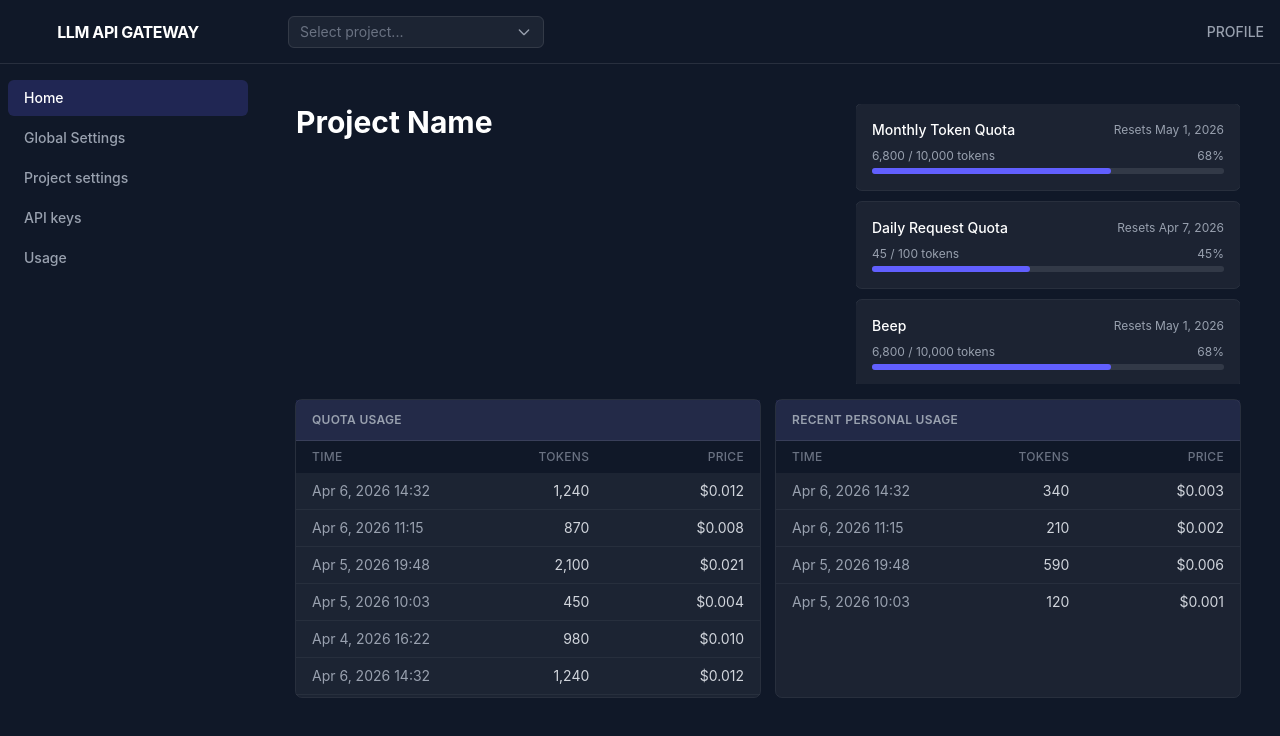
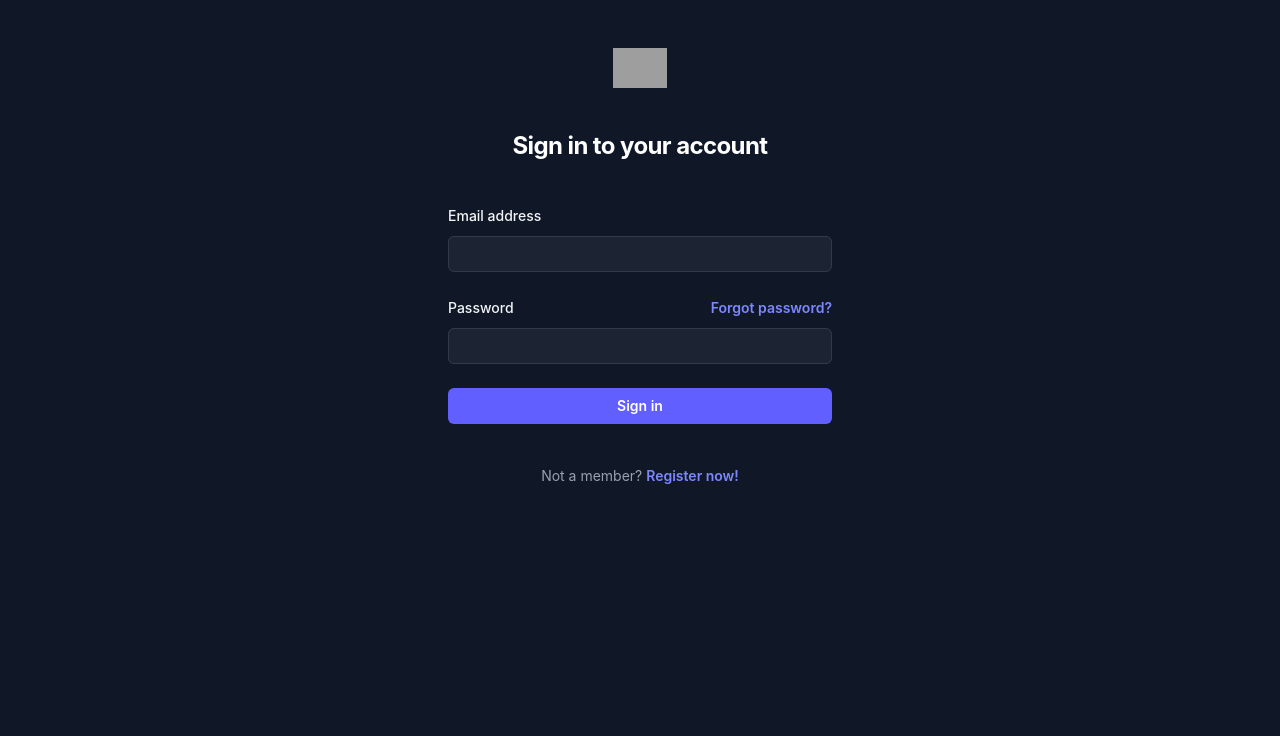
Before and after one commit to DomaDani/llm-api-gateway, a React (Vite) app in the folder dashboard/frontend/: page / in a window 1280 px wide. Before the commit this address led to /home. Shown: the top 736 px of the page. Built offline with nearby package versions, Linux system fonts and the light colour scheme; grey boxes are pictures that could not be loaded.

Commit message:
move pages back under authprovider

```diff
--- a/dashboard/frontend/src/app/App.jsx
+++ b/dashboard/frontend/src/app/App.jsx
@@ -1,6 +1,9 @@
 import { Routes, Route, Navigate } from 'react-router-dom';
 import Sidebar from '../components/blocks/Sidebar';
+import { AuthProvider } from '../auth/AuthProvider';
+import ProtectedRoute from '../components/shared/ProtectedRoute';
 
+import Login from '../pages/Login/Login';
 import Home from '../pages/Home/Home'
 import GlobalSettings from '../pages/Global/GlobalSettings';
 import ProjectSetings from '../pages/Project/ProjectSettings';
@@ -10,8 +13,12 @@ import Profile from '../pages/Profile/Profile';
 
 function App() {
   return (
+    <AuthProvider>
+      <div className="App">
         <Routes>
-      <Route path="/" element={<Navigate to="/home" replace />} />
+          <Route path="/" element={<Login />} />
+
+          <Route element={<ProtectedRoute />}>
             <Route path="/home" element={<Sidebar><Home /></Sidebar>} />
             <Route path="/global"  element={<Sidebar><GlobalSettings /></Sidebar>} />
             <Route path="/project"  element={<Sidebar><ProjectSetings /></Sidebar>} />
@@ -19,28 +26,13 @@ function App() {
             {/* <Route path="/statistics"   element={<Sidebar></Sidebar>} /> */}
             <Route path="/usage"   element={<Sidebar><Usage /></Sidebar>} />
             <Route path="/profile"   element={<Sidebar><Profile /></Sidebar>} />
+          </Route>
+
+          <Route path="*" element={<Navigate to="/home" replace />} />
         </Routes>
-
+      </div>
+    </AuthProvider>
   )
 };
 
-/*
-
-    <>
-      <AuthProvider>
-        <div className="App">
-          <Routes>
-            <Route path="/" element = {<Login />}/>
-
-            <Route element={<ProtectedRoute/>}>
-              <Route path="/welcome" element = {<Welcome />}/>
-            </Route>
-
-          </Routes>
-        </div>
-      </AuthProvider>
-    </>
-
-*/
-
 export default App;
--- a/dashboard/frontend/src/auth/AuthProvider.jsx
+++ b/dashboard/frontend/src/auth/AuthProvider.jsx
@@ -40,7 +40,7 @@ export const AuthProvider = ({ children }) => {
 
             setLoading(true);
 
-            navigate('/welcome');
+            navigate('/home');
         } catch (error) {
             console.error(error);
             throw error;
```
Lines whose indentation alone changed are shown as unchanged.
